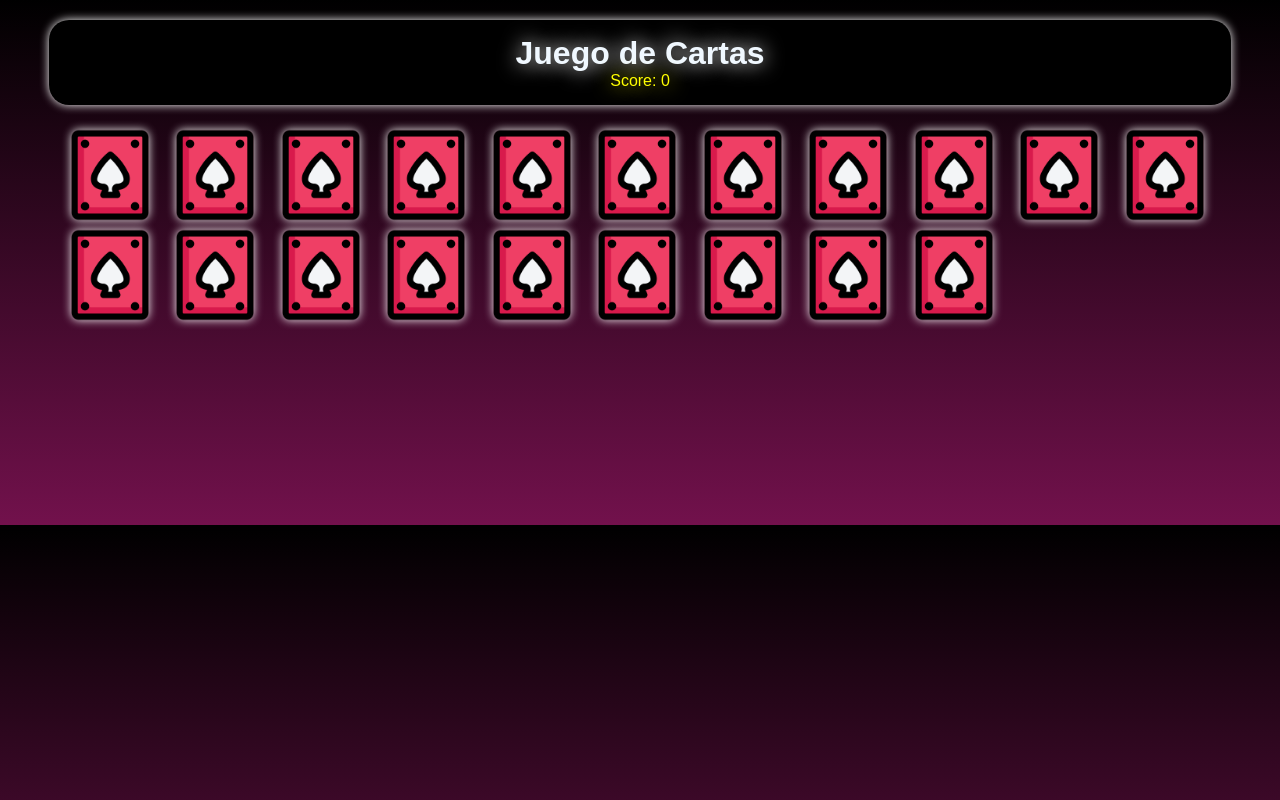
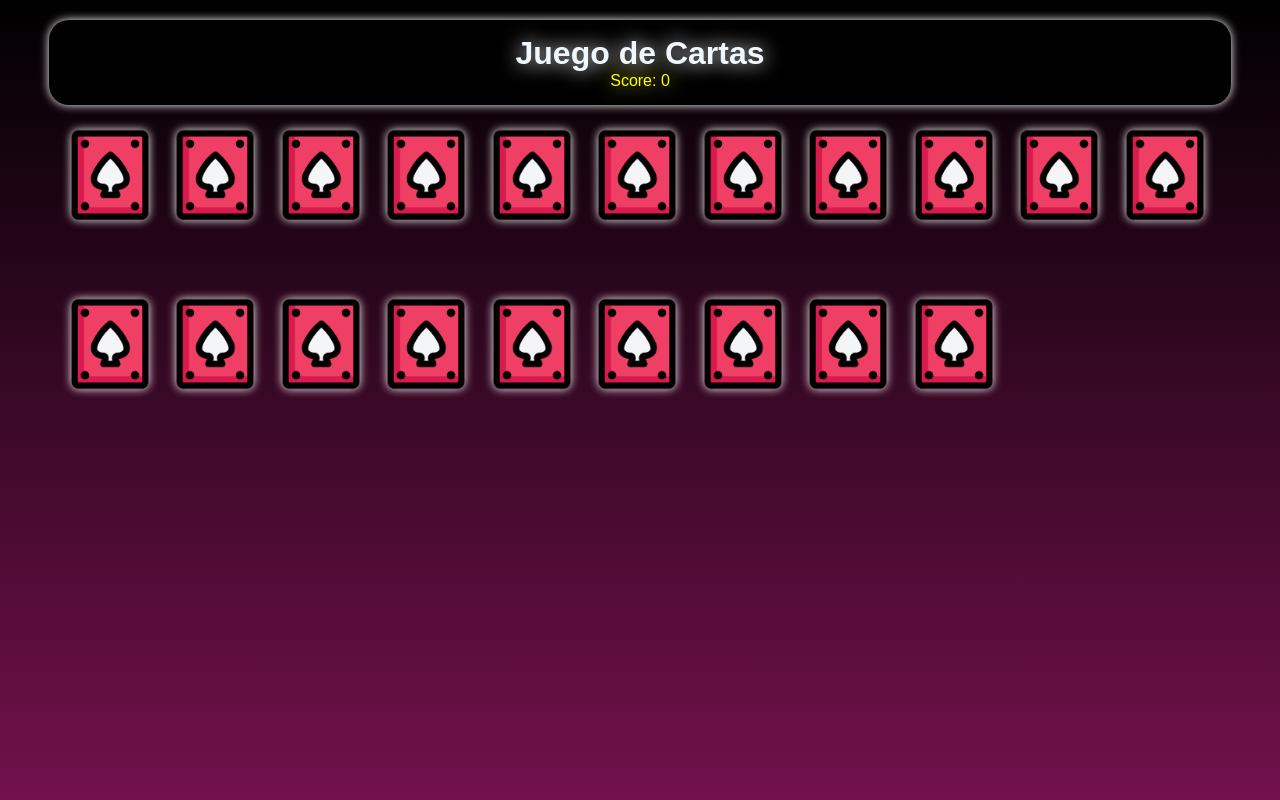
Before and after one commit to Alfred301/Proyectos2024, a PHP site: page /03.FlipCard/index.html in a window 1280 px wide. Run offline with PHP 8.4, Linux system fonts and the light colour scheme; some web fonts are replaced.

Commit message:
Cambio nazi xd

```diff
--- a/03.FlipCard/style.css
+++ b/03.FlipCard/style.css
@@ -7,12 +7,13 @@
 
 body{
     display: flex;
-    height: 100%;
+    height: 100vh;
     width: 100%;
     justify-content: center;
     align-items: center;
     flex-direction: column;
     text-align: center;
+
     background: linear-gradient(to top, #72114c, #000);
 }
 
@@ -152,3 +153,11 @@ body{
         width: 145vh;
     }
 }
+
+
+@media screen and (max-height: 733px){
+    body{
+
+        height: 100%;
+    }
+}
```
